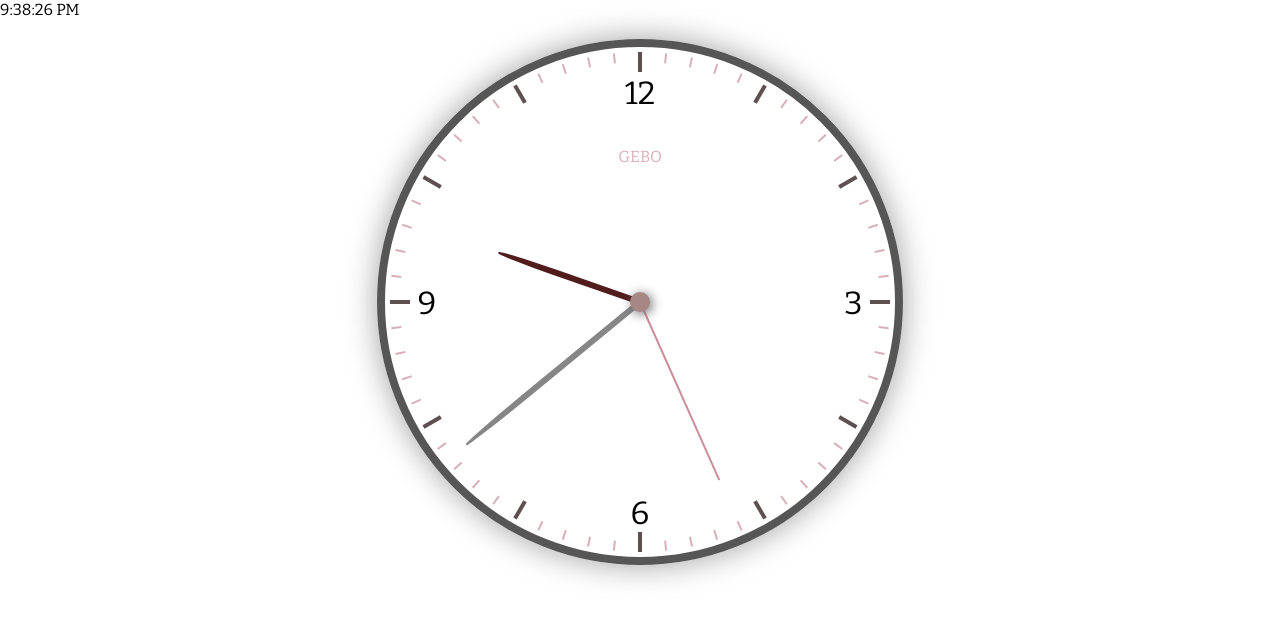
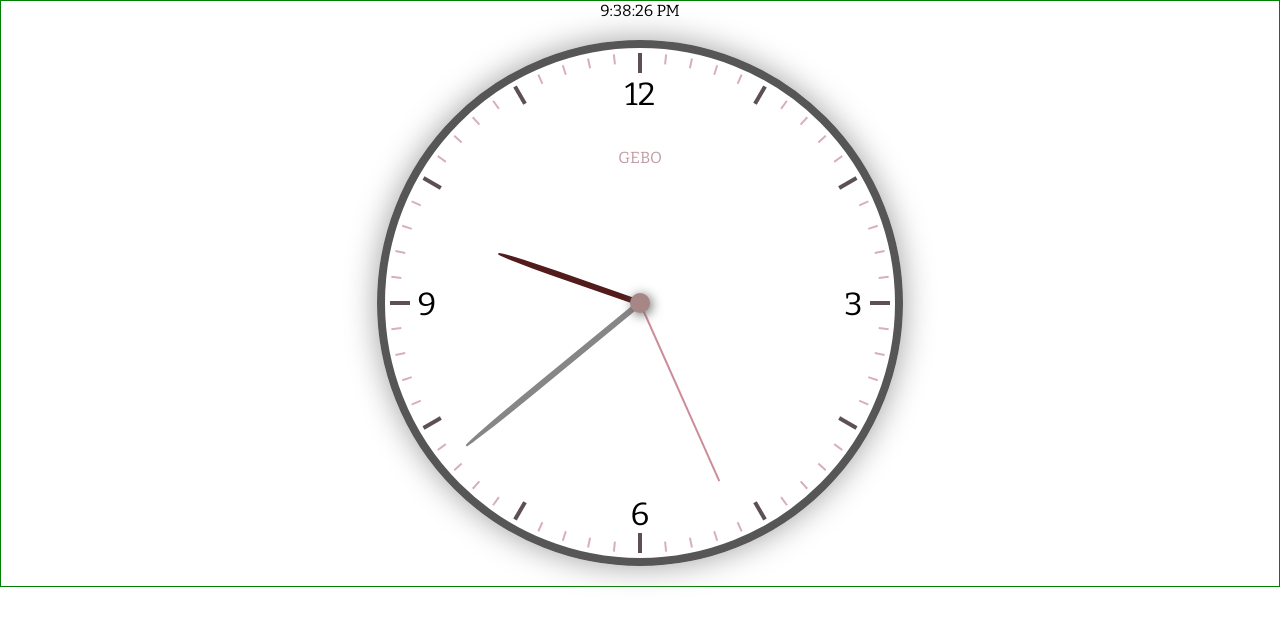
Before and after one commit to sprajams/analog-clock, a React (Create React App) app: page / in a window 1280 px wide. Shown: the top 626 px of the page. Built offline with nearby package versions, Linux system fonts and the light colour scheme.

Commit message:
styling clean up

```diff
--- a/src/App.jsx
+++ b/src/App.jsx
@@ -9,7 +9,7 @@ function App() {
   const [seconds, setSeconds] = useState(NaN);
 
   return (
-    <div className="App">
+    <div className="outer">
       <Time
         setHours={setHours}
         setMinutes={setMinutes}
--- a/src/App.scss
+++ b/src/App.scss
@@ -0,0 +1,7 @@
+.outer {
+  display: flex;
+  justify-content: center;
+  align-items: center;
+  flex-direction: column;
+  border: 1px solid green;
+}
--- a/src/components/Clock/styles.module.scss
+++ b/src/components/Clock/styles.module.scss
@@ -136,6 +136,9 @@
 }
 .brand {
   position: absolute;
-  top: 100px;
-  color: rgb(216, 175, 184);
+  top: 75px;
+  color: rgb(193, 155, 163);
+  @media (min-width: 768px) {
+    top: 100px;
+  }
 }
```
